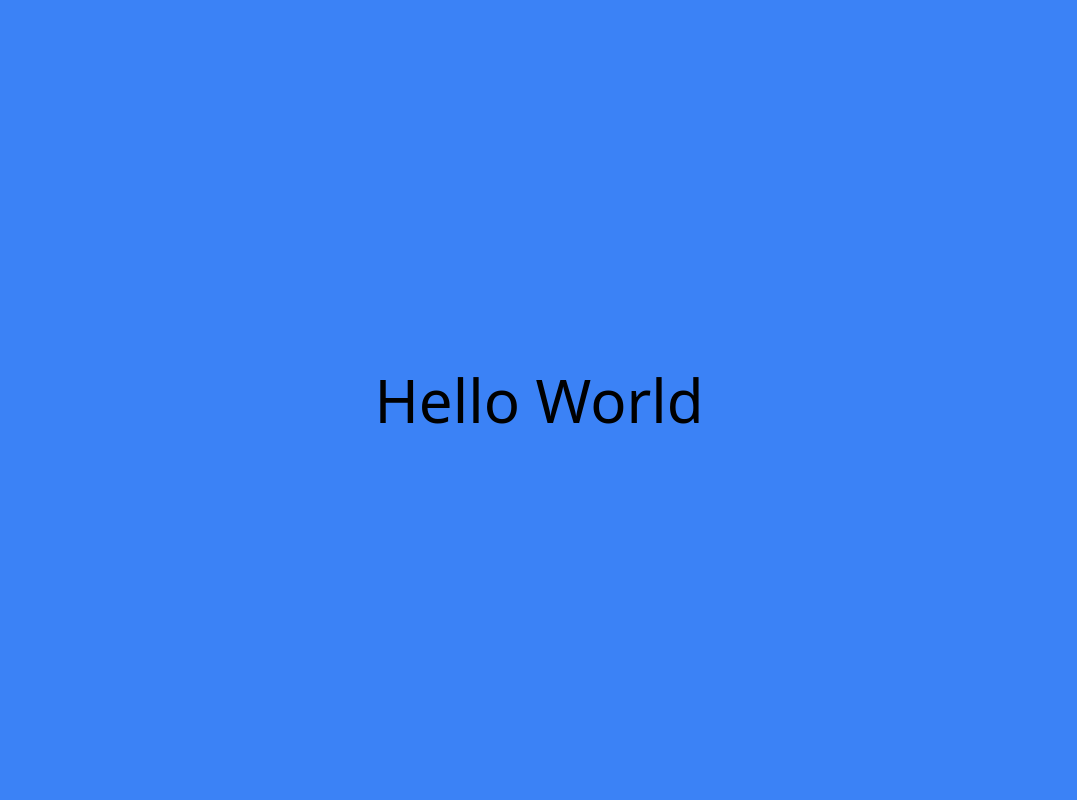
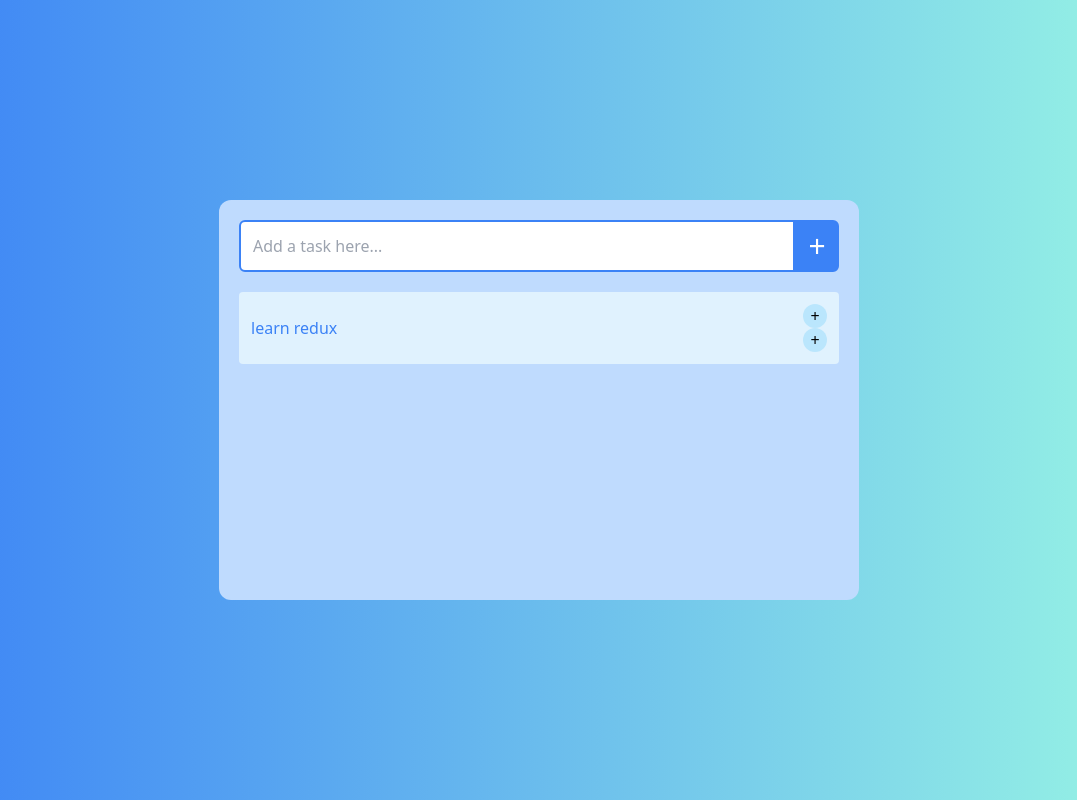
Before and after one commit to LeonardoSalvucci/react-tailwind-todo, a React (Vite) app: page / in a window 1280 px wide. Shown: the whole page, without its empty margins (101-1178 px from the left). Built offline with nearby package versions, Linux system fonts and the light colour scheme.

Commit message:
Start mockup

```diff
--- a/src/App.jsx
+++ b/src/App.jsx
@@ -1,10 +1,30 @@
 import { useState } from 'react'
-
+import Container from './components/Container'
 function App() {
 
   return (
-    <div className="App flex justify-center items-center h-screen w-screen bg-blue-500">
-      <h1 className='text-6xl'>Hello World</h1>
+    <div className="App flex bg-gradient-to-r from-blue-500 to-teal-200 justify-center items-center h-screen w-screen">
+      <Container>
+
+        <div className="flex flex-col flex-1 p-5 items-top gap-5">
+
+          {/* add task */}
+          <div className='flex items-center'>
+            <input className="flex-1 border-2 rounded-l-md border-blue-500 p-3 " type="text" placeholder="Add a task here..." />
+            <button type="button" className="border-2 rounded-r-md border-blue-500 text-white bg-blue-500 w-11 h-full text-3xl flex items-center justify-center">+</button>
+          </div>
+
+          {/* tasks items */}
+          <div className="bg-sky-100 rounded flex justify-between items-center gap-2 p-3">
+            <span className="flex-1 text-blue-500">learn redux</span>
+            <div className='buttons'>
+              <button type="button" className="bg-sky-200 rounded-full w-6 h-6 flex justify-center items-center">+</button>
+              <button type="button" className="bg-sky-200 rounded-full w-6 h-6 flex justify-center items-center">+</button>
+            </div>
+          </div>
+
+        </div>
+      </Container>
 
     </div>
   )
--- /dev/null
+++ b/src/components/Container.jsx
@@ -0,0 +1,7 @@
+export default function ({ children }) {
+  return (
+    <div className="bg-blue-200 rounded-xl w-1/2 h-1/2 flex justify-center">
+      {children}
+    </div>
+  );
+}
```
